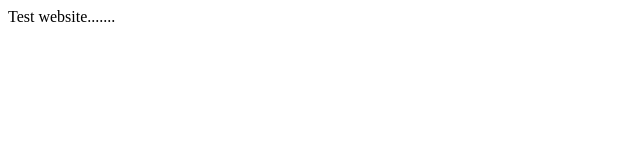
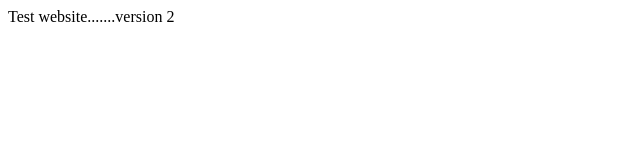
Before and after one commit to uwartes/myrepo, a plain HTML site: page ulrichtest.html in a window 1280 px wide. Shown: the full height of the page, 0-640 px from the left. Drawn offline with Linux system fonts and the light colour scheme.

Commit message:
second commit

```diff
--- a/ulrichtest.html
+++ b/ulrichtest.html
@@ -5,7 +5,7 @@
 </head>
 
 <body>
- Test website.......
+ Test website.......version 2
 </body>
 
 </html>
```
